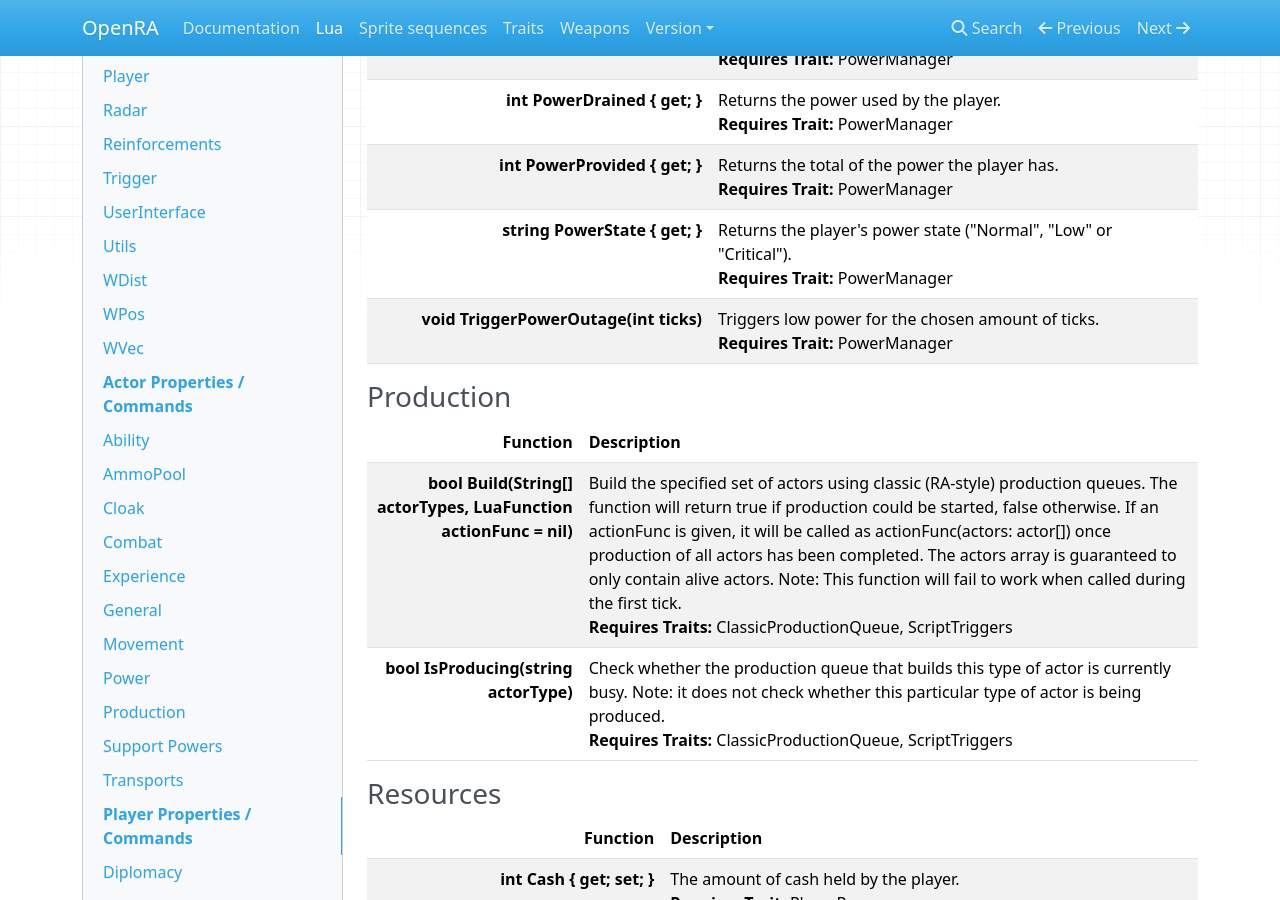
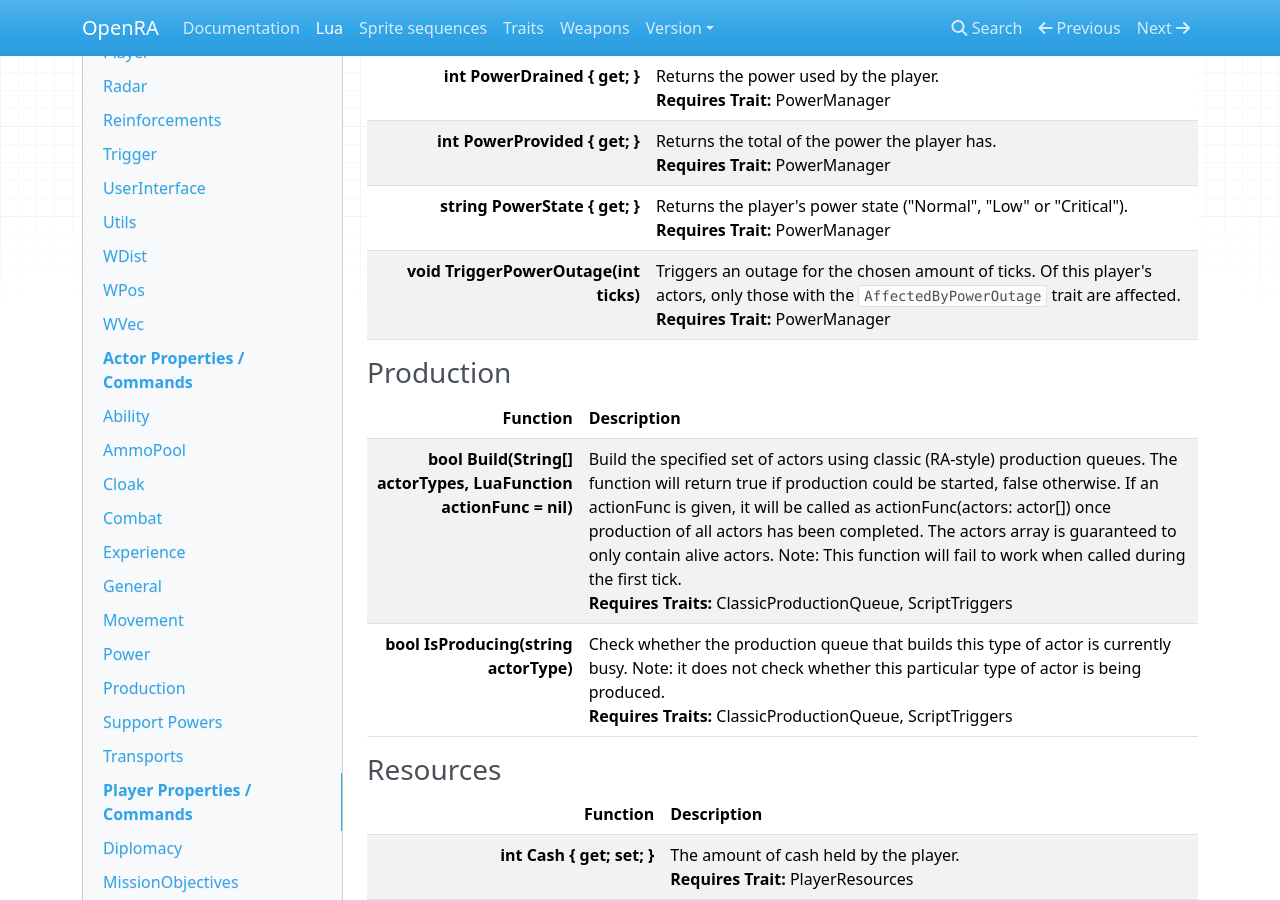
Before and after one commit to OpenRA/docs, an MkDocs documentation site: the page built from api/lua.md, in a window 1280 px wide and 900 px high, scrolled down 24292 px. Built offline with MkDocs 1.6.1, drawn with Linux system fonts in a browser that asks for light colours; nearby versions of some CDN libraries.

Commit message:
Update auto-generated documentation for bleed

```diff
--- a/api/lua.md
+++ b/api/lua.md
@@ -504,7 +504,7 @@ For a basic guide about map scripts see the [`Map Scripting` wiki page](https://
 | **int PowerDrained { get; }** | Returns the power used by the player.<br />**Requires Trait:** PowerManager |
 | **int PowerProvided { get; }** | Returns the total of the power the player has.<br />**Requires Trait:** PowerManager |
 | **string PowerState { get; }** | Returns the player's power state ("Normal", "Low" or "Critical").<br />**Requires Trait:** PowerManager |
-| **void TriggerPowerOutage(int ticks)** | Triggers low power for the chosen amount of ticks.<br />**Requires Trait:** PowerManager |
+| **void TriggerPowerOutage(int ticks)** | Triggers an outage for the chosen amount of ticks. Of this player's actors, only those with the `AffectedByPowerOutage` trait are affected.<br />**Requires Trait:** PowerManager |
 
 
 ### Production
```
